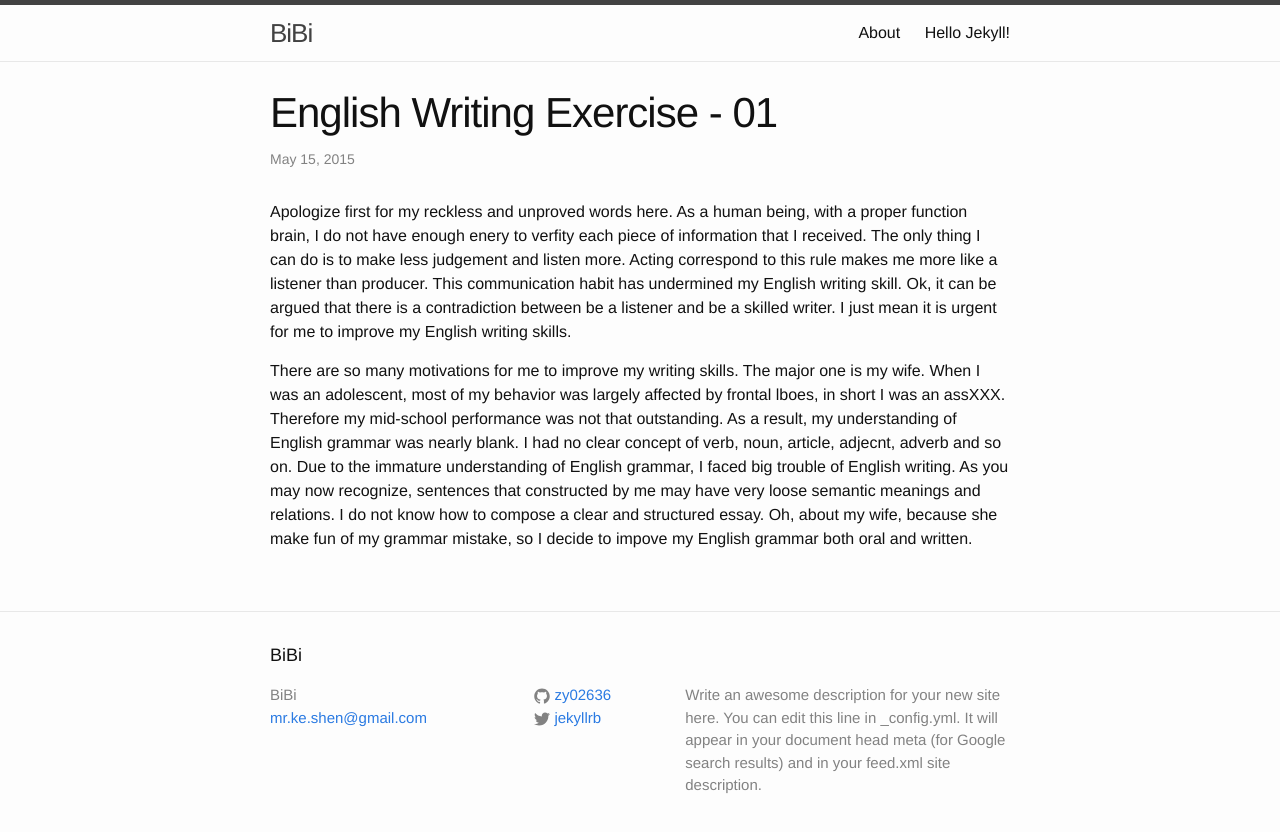
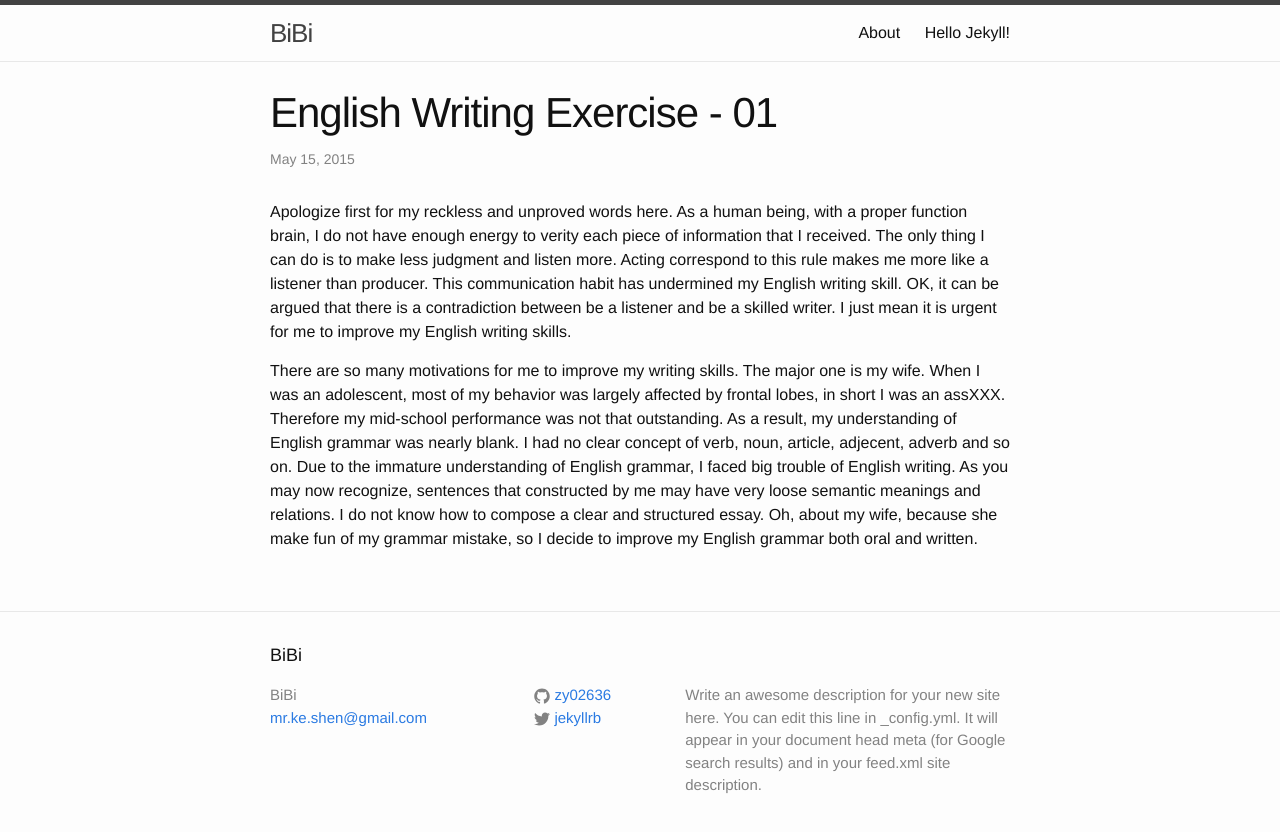
Before and after one commit to zy02636/blog, a Jekyll site: the page built from _posts/2015-05-15-English-Writing.markdown, in a window 1280 px wide. Shown: the top 832 px of the page. Built offline with Jekyll 4.4.1, drawn with Linux system fonts in a browser that asks for light colours.

Commit message:
Add 5-15 blog

```diff
--- a/_posts/2015-05-15-English-Writing.markdown
+++ b/_posts/2015-05-15-English-Writing.markdown
@@ -2,6 +2,6 @@
 layout: post
 title: English Writing Exercise - 01
 ---
-Apologize first for my reckless and unproved words here. As a human being, with a proper function brain, I do not have enough enery to verfity each piece of information that I received. The only thing I can do is to make less judgement and listen more. Acting correspond to this rule makes me more like a listener than producer. This communication habit has undermined my English writing skill. Ok, it can be argued that there is a contradiction between be a listener and be a skilled writer. I just mean it is urgent for me to improve my English writing skills.
+Apologize first for my reckless and unproved words here. As a human being, with a proper function brain, I do not have enough energy to verity each piece of information that I received. The only thing I can do is to make less judgment and listen more. Acting correspond to this rule makes me more like a listener than producer. This communication habit has undermined my English writing skill. OK, it can be argued that there is a contradiction between be a listener and be a skilled writer. I just mean it is urgent for me to improve my English writing skills.
 
-There are so many motivations for me to improve my writing skills. The major one is my wife. When I was an adolescent, most of my behavior was largely affected by frontal lboes, in short I was an assXXX. Therefore my mid-school performance was not that outstanding. As a result, my understanding of English grammar was nearly blank. I had no clear concept of verb, noun, article, adjecnt, adverb and so on. Due to the immature understanding of English grammar, I faced big trouble of English writing. As you may now recognize, sentences that constructed by me may have very loose semantic meanings and relations. I do not know how to compose a clear and structured essay. Oh, about my wife, because she make fun of my grammar mistake, so I decide to impove my English grammar both oral and written.
+There are so many motivations for me to improve my writing skills. The major one is my wife. When I was an adolescent, most of my behavior was largely affected by frontal lobes, in short I was an assXXX. Therefore my mid-school performance was not that outstanding. As a result, my understanding of English grammar was nearly blank. I had no clear concept of verb, noun, article, adjecent, adverb and so on. Due to the immature understanding of English grammar, I faced big trouble of English writing. As you may now recognize, sentences that constructed by me may have very loose semantic meanings and relations. I do not know how to compose a clear and structured essay. Oh, about my wife, because she make fun of my grammar mistake, so I decide to improve my English grammar both oral and written.
```
